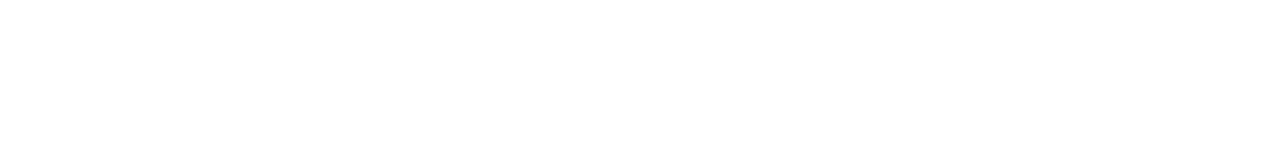
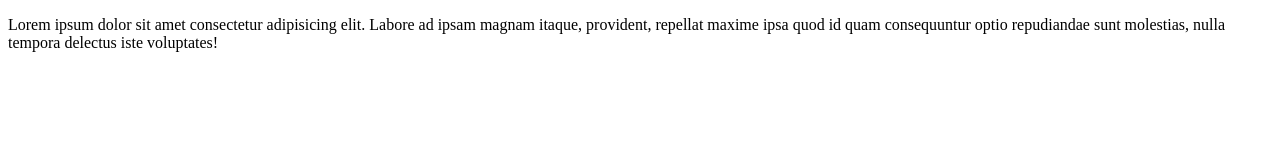
Before and after one commit to kguardia/mi_repositorio, a plain HTML site: page index.html in a window 1280 px wide. Drawn offline with Linux system fonts and the light colour scheme.

Commit message:
Agregando texto al html

```diff
--- a/index.html
+++ b/index.html
@@ -3,9 +3,9 @@
 <head>
     <meta charset="UTF-8">
     <meta name="viewport" content="width=device-width, initial-scale=1.0">
-    <title>Document</title>
+    <title>Hola, probando</title>
 </head>
 <body>
-
+    <p>Lorem ipsum dolor sit amet consectetur adipisicing elit. Labore ad ipsam magnam itaque, provident, repellat maxime ipsa quod id quam consequuntur optio repudiandae sunt molestias, nulla tempora delectus iste voluptates!</p>
 </body>
 </html>
```
